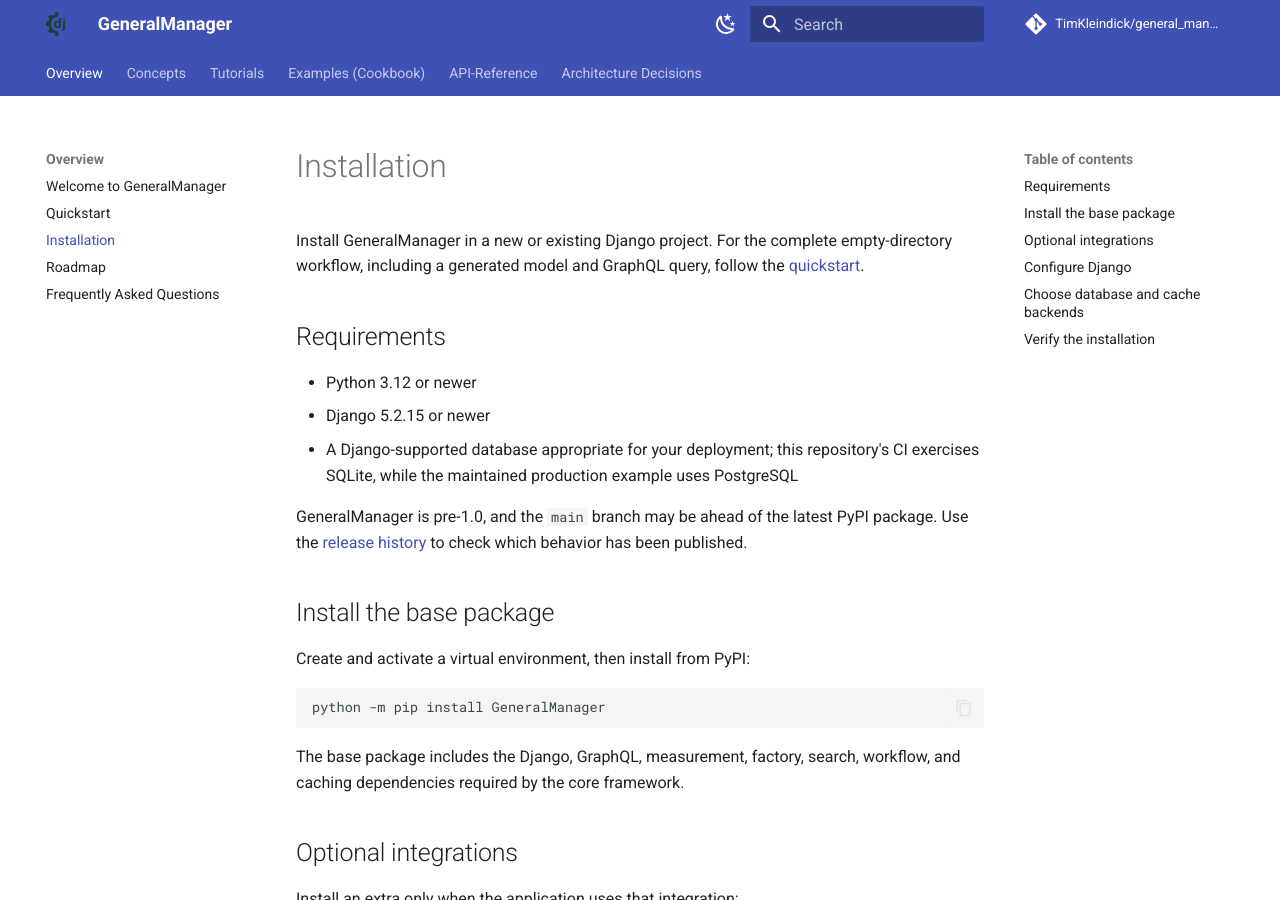
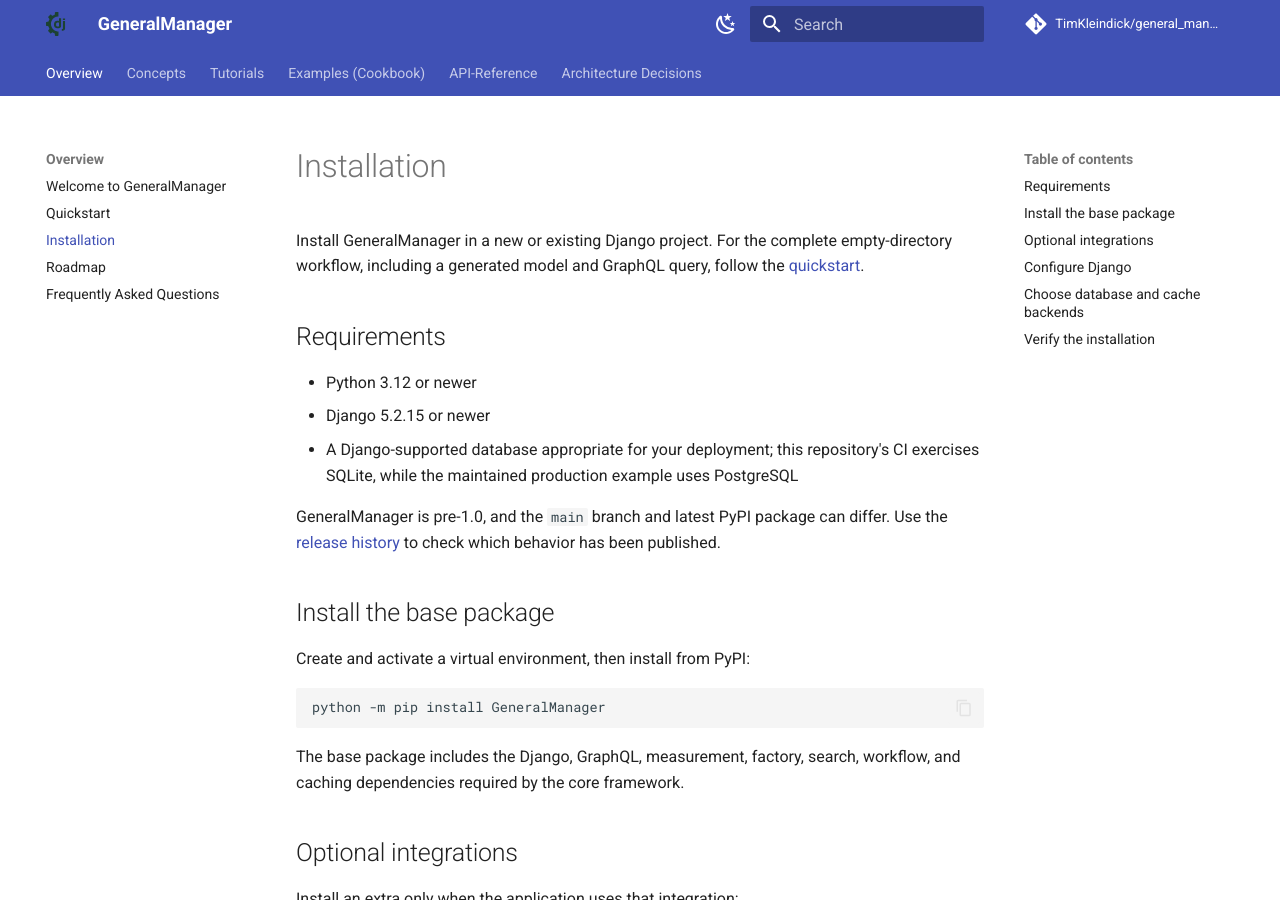
Before and after one commit to TimKleindick/general_manager, an MkDocs documentation site: the page built from docs/installation.md, in a window 1280 px wide and 900 px high. Built offline with MkDocs 1.6.1 and Material for MkDocs 9.7.7, drawn with Linux system fonts in a browser that asks for light colours; comment, search, counter and statistics services are not loaded.

Commit message:
docs: clarify release channel wording

```diff
--- a/docs/installation.md
+++ b/docs/installation.md
@@ -11,8 +11,8 @@
 - A Django-supported database appropriate for your deployment; this repository's
   CI exercises SQLite, while the maintained production example uses PostgreSQL
 
-GeneralManager is pre-1.0, and the `main` branch may be ahead of the latest PyPI
-package. Use the [release history](https://github.com/TimKleindick/general_manager/releases)
+GeneralManager is pre-1.0, and the `main` branch and latest PyPI package can
+differ. Use the [release history](https://github.com/TimKleindick/general_manager/releases)
 to check which behavior has been published.
 
 ## Install the base package
```
Also changed, not shown: README.md (+2 -2 lines).
